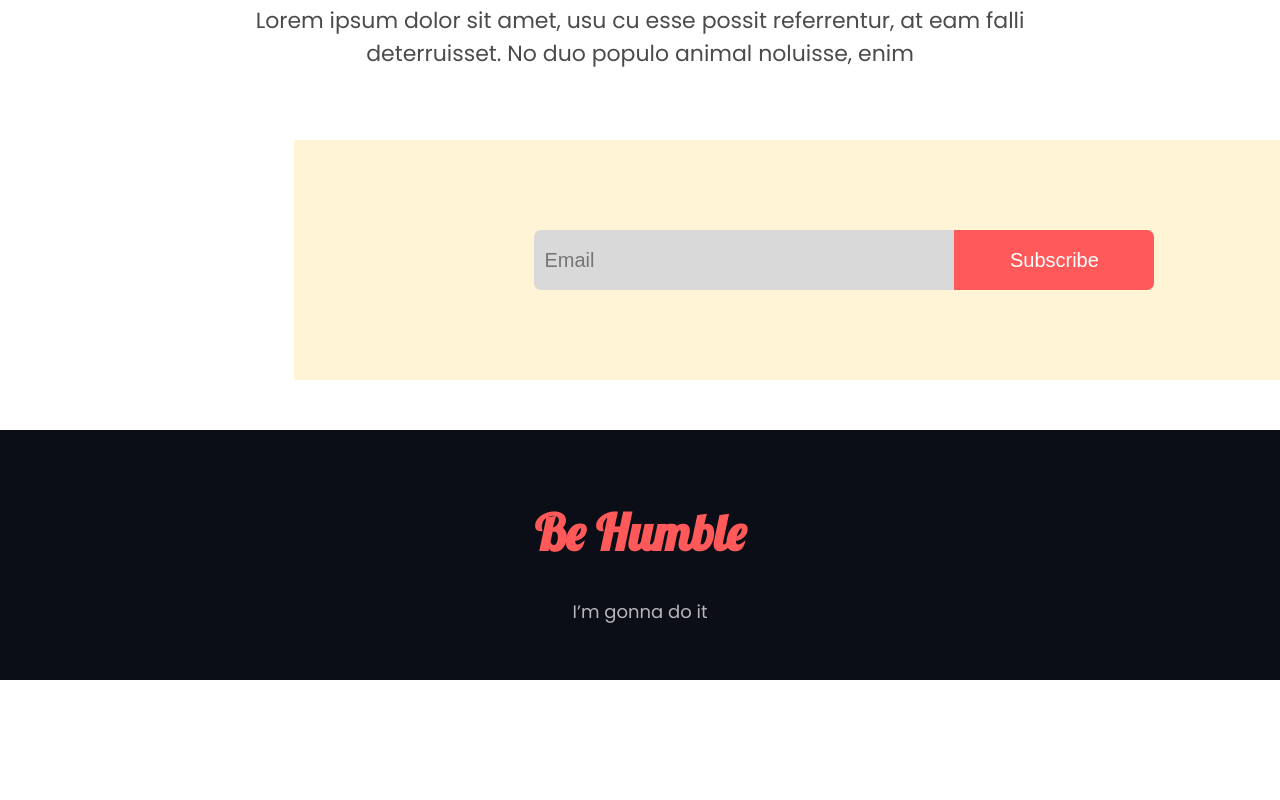
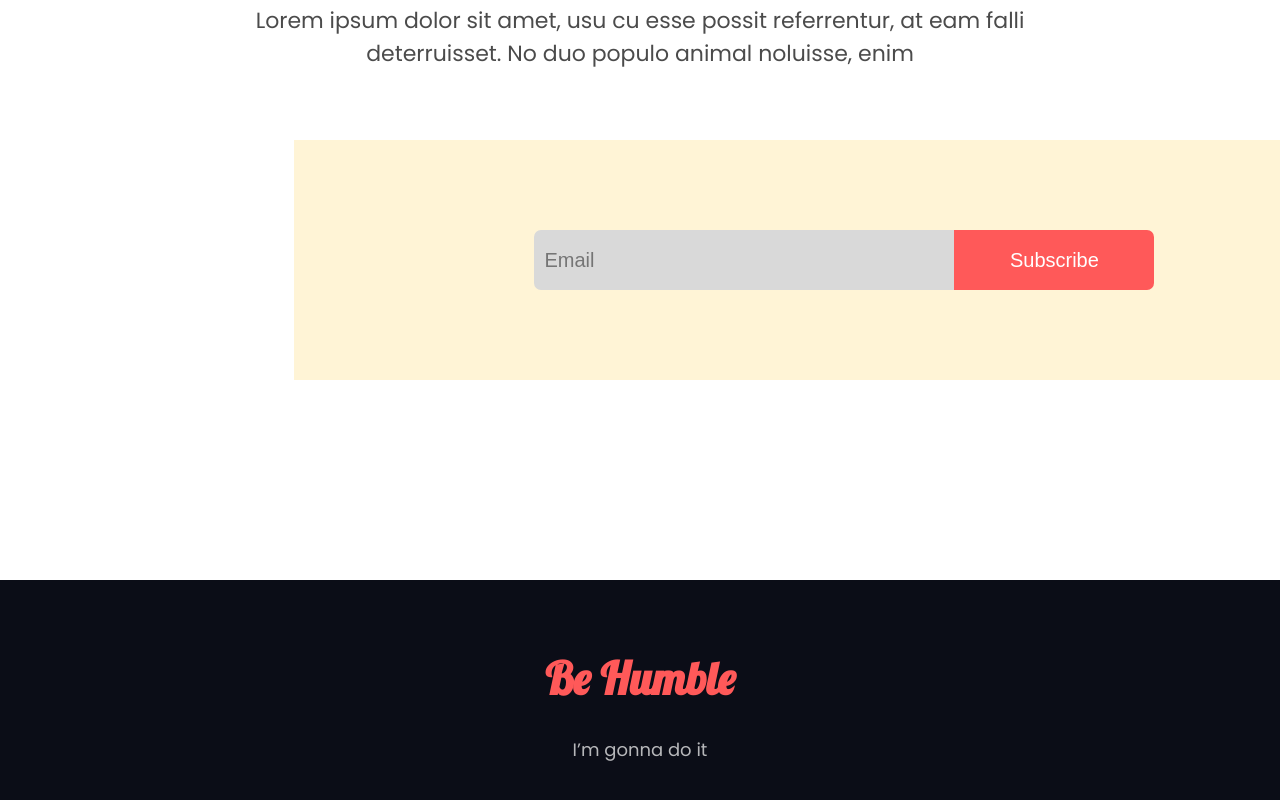
Before and after one commit to rohanhasan17/donate-today-repo, a plain HTML site: page index.html in a window 1280 px wide. Shown: the part 2791-3591 px from the top of the page. Before the commit the page ends 3471 px from the top, so only its background shows below. Drawn offline with Linux system fonts and the light colour scheme.

Commit message:
footer update

```diff
--- a/style.css
+++ b/style.css
@@ -185,7 +185,7 @@ button {
 
 footer {
 
-    height: 250px;
+    height: 240px;
     width: 100%;
     background-color: #0B0D17;
     color: white;
@@ -193,12 +193,13 @@ footer {
     align-items: center;
     justify-content: center;
     text-align: center;
+    margin-top: 200px;
 }
 
 footer h1 {
     color: #FF5959;
     font-family: 'Lobster', cursive;
-    font-size: 50px;
+    font-size: 45px;
 }
 
 footer p {
```
